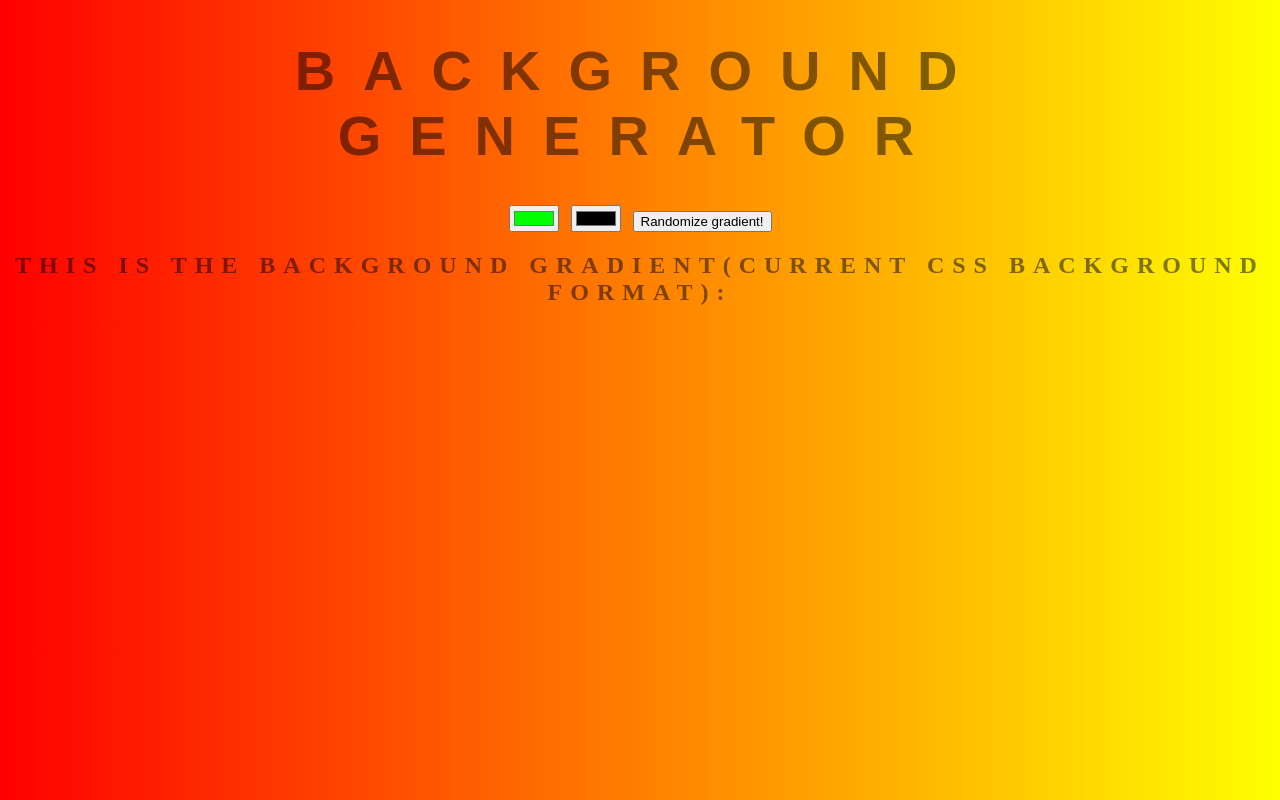
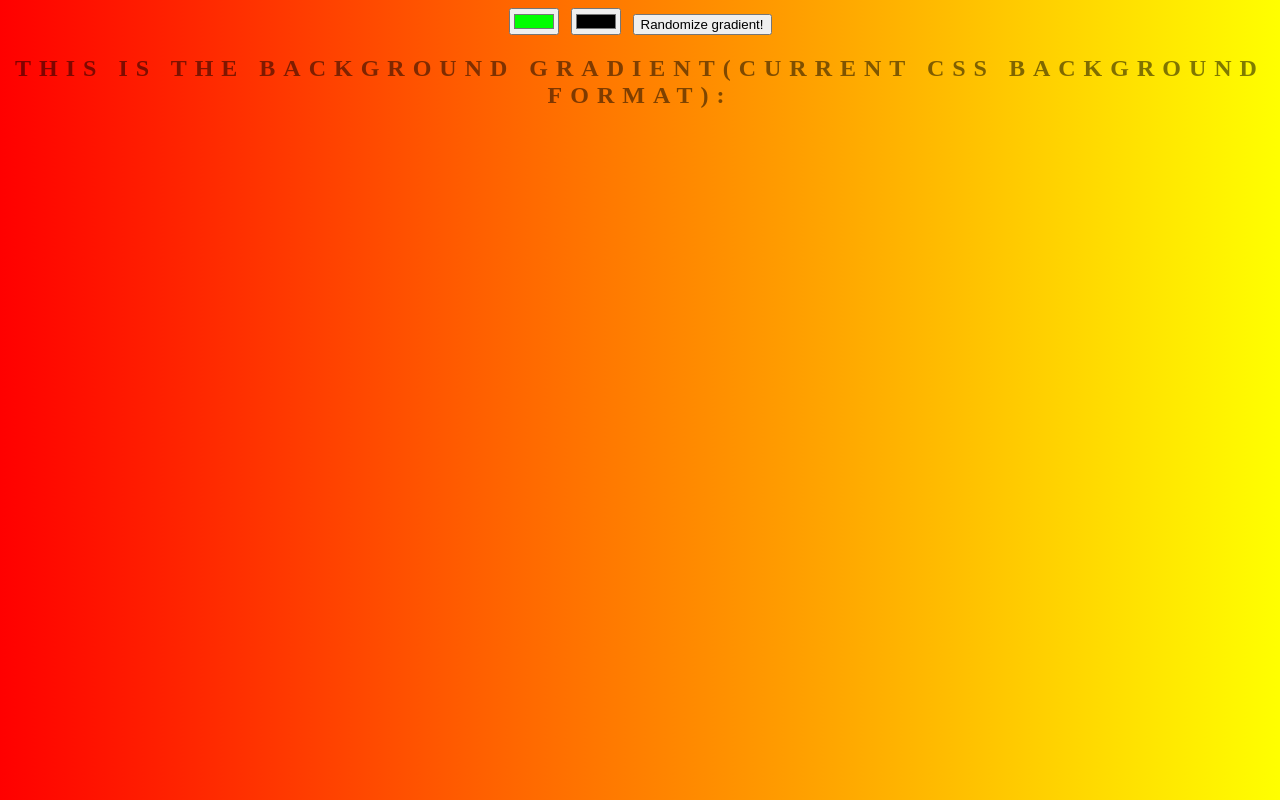
Before and after one commit to Tsg170001/background-generator, a plain HTML site: page index.html in a window 1280 px wide. Drawn offline with Linux system fonts and the light colour scheme.

Commit message:
checking if conflict occurs

```diff
--- a/index.html
+++ b/index.html
@@ -7,9 +7,6 @@
         <link rel="stylesheet" type="text/css" href="style.css">
     </head>
     <body id="gradient">
-        <h1>
-            Background Generator
-        </h1>
         <input class="color1" type="color" name="color1" value="#00ff00">
         <input class="color2" type="color" name="color2" value="#ff00">
         <button class="random" id="random-btn" name>Randomize gradient!</button>
```
